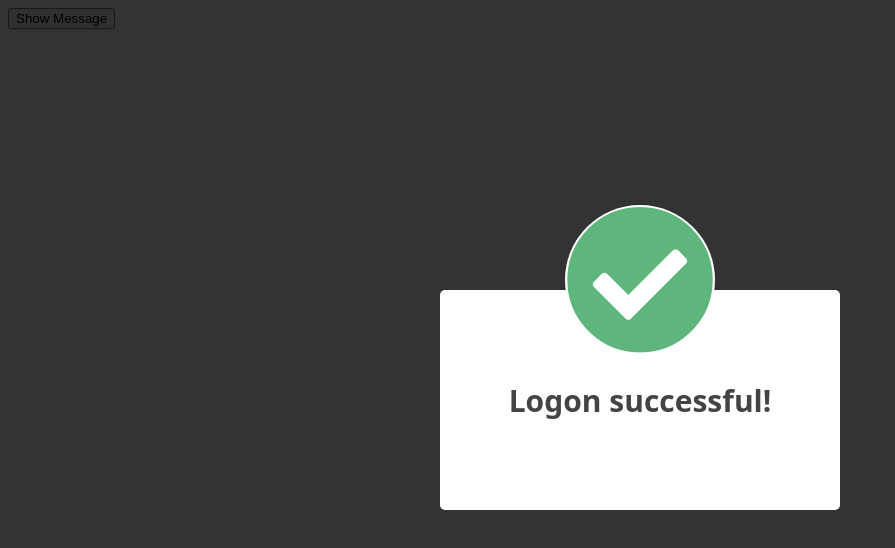
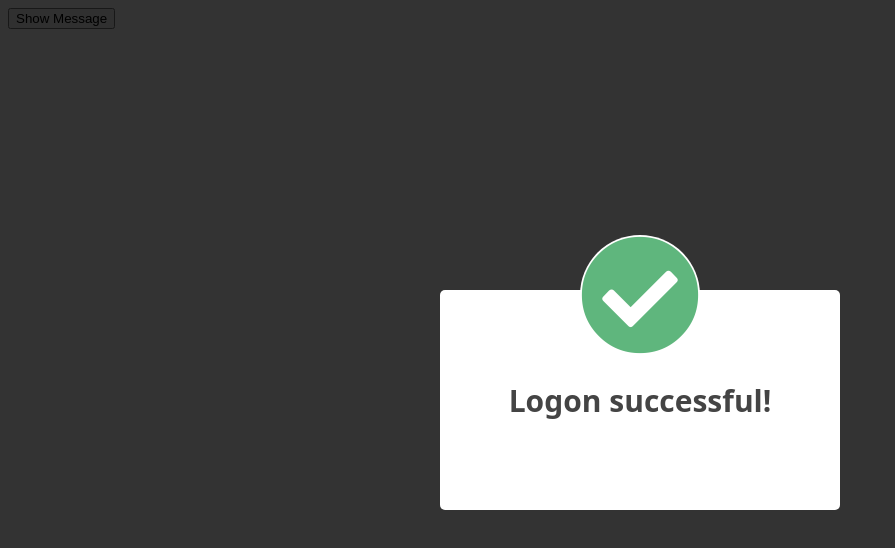
Before and after one commit to sagavax/messageBox, a plain HTML site: page index.html in a window 1280 px wide. Both pictures are taken after a click on the button "Show Message". Shown: the whole page, without its empty margins (0-895 px from the left). Drawn offline with Linux system fonts and the light colour scheme.

Commit message:
Update message.css

```diff
--- a/message.css
+++ b/message.css
@@ -19,7 +19,7 @@
   display: flex;
   align-items: center;
   justify-content: center;
-  font-size: 150px;
+  font-size: 120px;
   }
 
   .logon_information_text {
@@ -48,7 +48,7 @@
   .circle {
     position: absolute;
     transform: translateY(-50%);
-    top:-15px;
+    top:0px;
    }
 
    .circle i {
```
